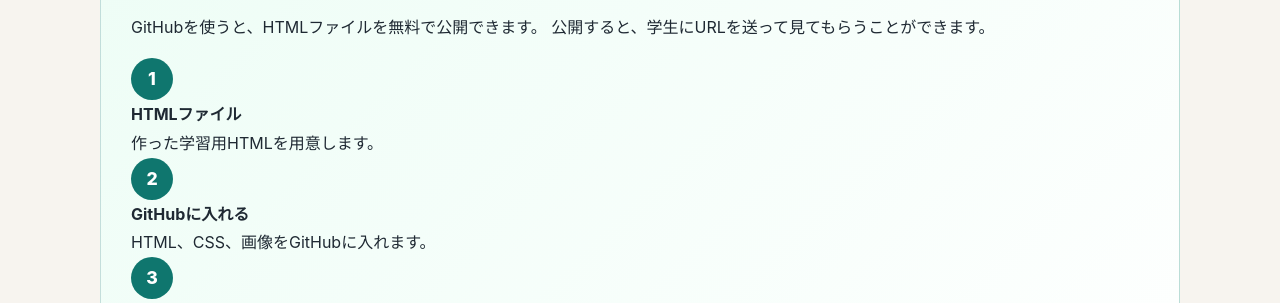
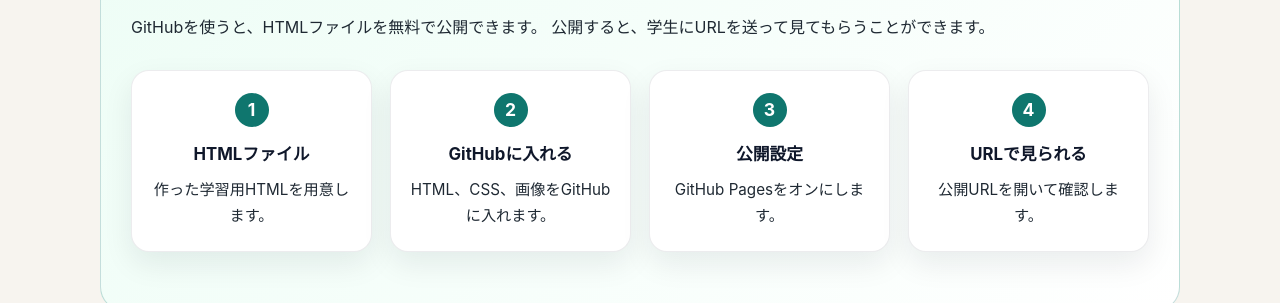
Before and after one commit to mizuki-takeuchi-tibc/web.io, a plain HTML site: page github-upload-html.html in a window 1280 px wide. Shown: the part 649-952 px from the top of the page. Drawn offline with Linux system fonts and the light colour scheme.

Commit message:
Update style.css

```diff
--- a/css/style.css
+++ b/css/style.css
@@ -578,3 +578,57 @@ img {
     text-align: center;
   }
 }
+
+.step-flow {
+  display: grid;
+  grid-template-columns: repeat(4, 1fr);
+  gap: 18px;
+  margin: 28px 0;
+}
+
+.step-card {
+  background: #ffffff;
+  border: 1px solid rgba(15, 23, 42, 0.08);
+  border-radius: 18px;
+  padding: 22px 18px;
+  box-shadow: 0 12px 30px rgba(15, 23, 42, 0.08);
+  text-align: center;
+}
+
+.step-number {
+  display: inline-flex;
+  align-items: center;
+  justify-content: center;
+  width: 34px;
+  height: 34px;
+  margin-bottom: 12px;
+  border-radius: 999px;
+  background: #0f766e;
+  color: #ffffff;
+  font-weight: 700;
+}
+
+.step-card strong {
+  display: block;
+  margin-bottom: 8px;
+  font-size: 1.05rem;
+  color: #0f172a;
+}
+
+.step-card p {
+  margin: 0;
+  font-size: 0.95rem;
+  line-height: 1.7;
+}
+
+@media (max-width: 900px) {
+  .step-flow {
+    grid-template-columns: repeat(2, 1fr);
+  }
+}
+
+@media (max-width: 600px) {
+  .step-flow {
+    grid-template-columns: 1fr;
+  }
+}
```
